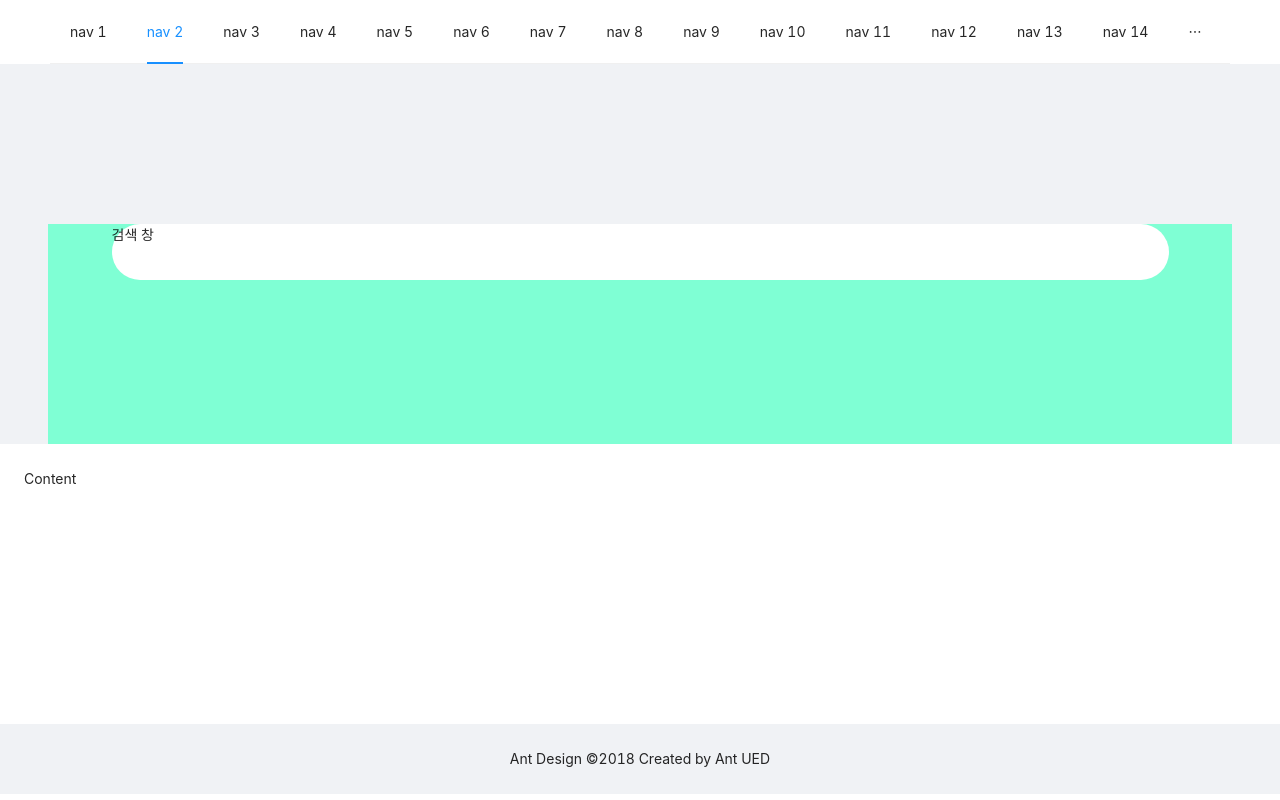
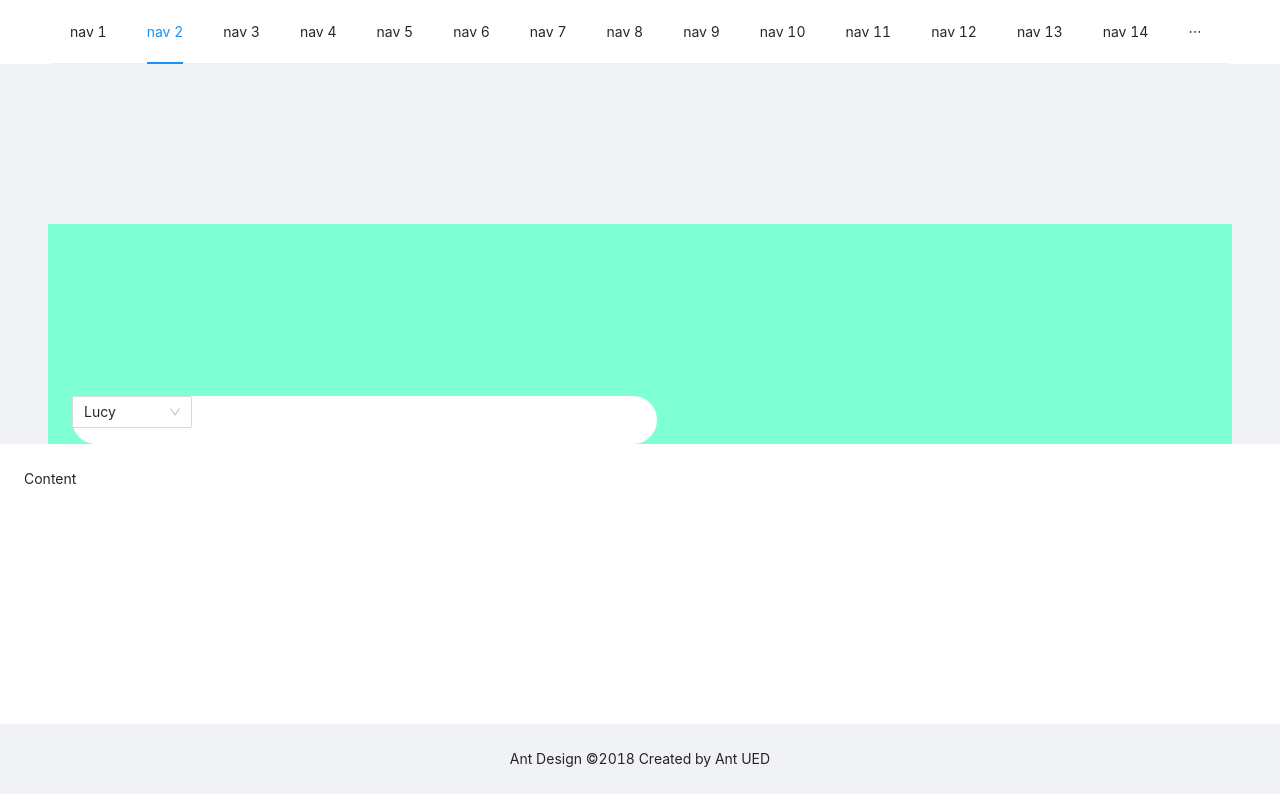
Before and after one commit to sc303030/nba_predict_react, a React (Create React App) app: page / in a window 1280 px wide. Built offline with nearby package versions, Linux system fonts and the light colour scheme.

Commit message:
22.07.19 | gird 조정, select 추가

```diff
--- a/src/App.tsx
+++ b/src/App.tsx
@@ -1,6 +1,6 @@
 import { Layout, Menu } from 'antd';
 import React from 'react';
-
+import SelectCategory from "./Select";
 const { Header, Content, Footer } = Layout;
 
 const App: React.FC = () => (
@@ -25,8 +25,9 @@ const App: React.FC = () => (
         <div className="search-box-child-1-div bs">
           <div></div>
           <div></div>
+
           <section className="search-box">
-            검색 창
+            <SelectCategory/>
           </section>
         </div>
       </section>
--- /dev/null
+++ b/src/Select.tsx
@@ -0,0 +1,23 @@
+import { Select } from 'antd';
+import React from 'react';
+const { Option } = Select;
+
+const handleChange = (value: string) => {
+  console.log(`selected ${value}`);
+};
+
+const SelectCategory = () => (
+    <Select
+      defaultValue="lucy"
+      style={{
+        width: 120,
+      }}
+      onChange={handleChange}
+    >
+      <Option value="jack">Jack</Option>
+      <Option value="lucy">Lucy</Option>
+      <Option value="Yiminghe">yiminghe</Option>
+    </Select>
+);
+
+export default SelectCategory;
--- a/src/index.css
+++ b/src/index.css
@@ -53,8 +53,9 @@ code {
   max-width: 1184px;
   height: 220px;
   background-color: aquamarine;
-  display: flex;
-  flex-direction: column;
+  display: grid;
+  grid-template-rows: calc(56px + 1rem) calc(60px + 2.5rem) 48px;
+  /* row-gap: 1rem 2.5rem; */
   width: 100%;
   padding-right: 1.5rem;
   padding-left: 1.5rem;
@@ -63,25 +64,20 @@ code {
   align-items: center;
 }
 
-.search-box-child-1-div :nth-child(1) {
-  height: 56px;
+.search-box-child-1-div > :nth-child(1) {
+  height: -webkit-fill-available;
   margin-bottom: 1rem;
 }
 
-.search-box-child-1-div :nth-child(2) {
-  height: 30px;
+.search-box-child-1-div > :nth-child(2) {
+  height: -webkit-fill-available;
   margin-bottom: 2.5rem;
 }
 
-.search-box-child-1-div :nth-child(3) {
-  height: 56px;
-  margin-bottom: 1rem;
-}
 .search-box {
-  position: absolute;
-  width: 1057px;
-  height: 100px;
+  height:48px;
   background: #FFFFFF;
   box-shadow: 0px 35px 26px -21px rgba(0, 0, 0, 0.0008);
   border-radius: 56px;
+  width: 585px;
 }
```
